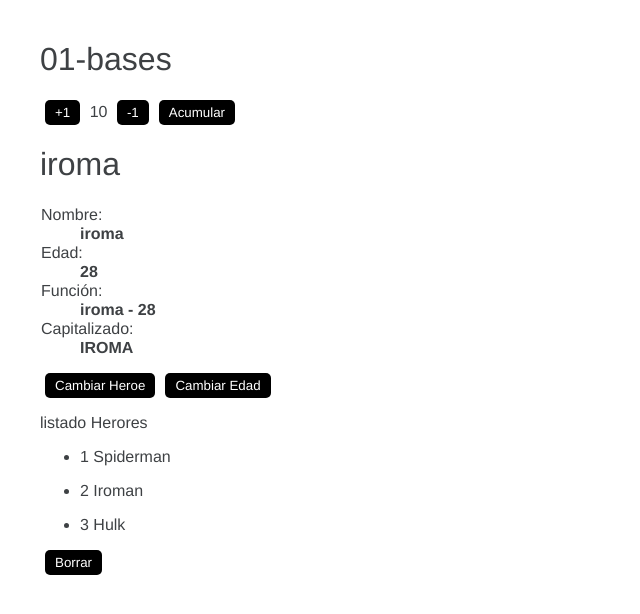
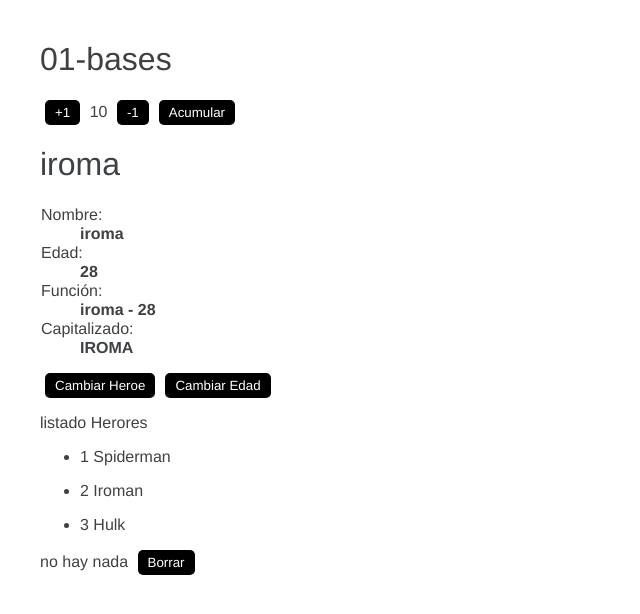
Before and after one commit to saulsistemas/ANGULAR_BASICO, an Angular app in the folder 01-bases/: page / in a window 1280 px wide. Shown: the top 614 px of the page, without its empty margins (0-640 px from the left). Built offline with nearby package versions, Linux system fonts and the light colour scheme.

Commit message:
ng template

```diff
--- a/01-bases/src/app/heores/listado/listado.component.html
+++ b/01-bases/src/app/heores/listado/listado.component.html
@@ -3,11 +3,15 @@
 <ul *ngFor="let heroe of heroes; let i=index">
     <li>{{i+1}} {{heroe}}</li>
 </ul>
-<div *ngIf="heroeBorrado !==''">
+<div *ngIf="heroeBorrado; else noBorrar">
     <p>Hereo borrado</p>
     <ul>
         <li>{{heroeBorrado}}</li>
     </ul>
 
 </div>
+<ng-template #noBorrar>
+    no hay nada
+</ng-template>
+
 <button (click)="borrar()">Borrar</button>
```
